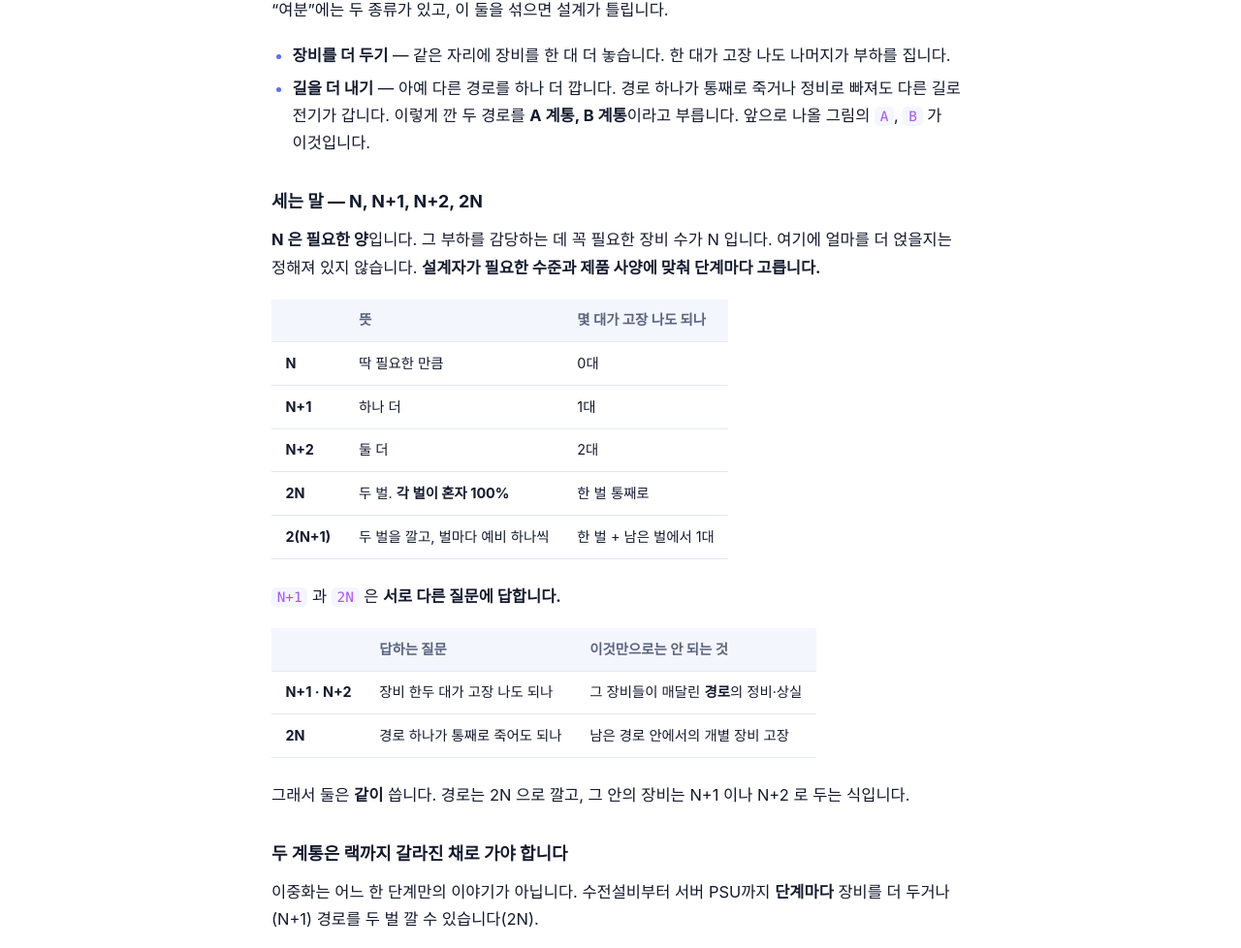
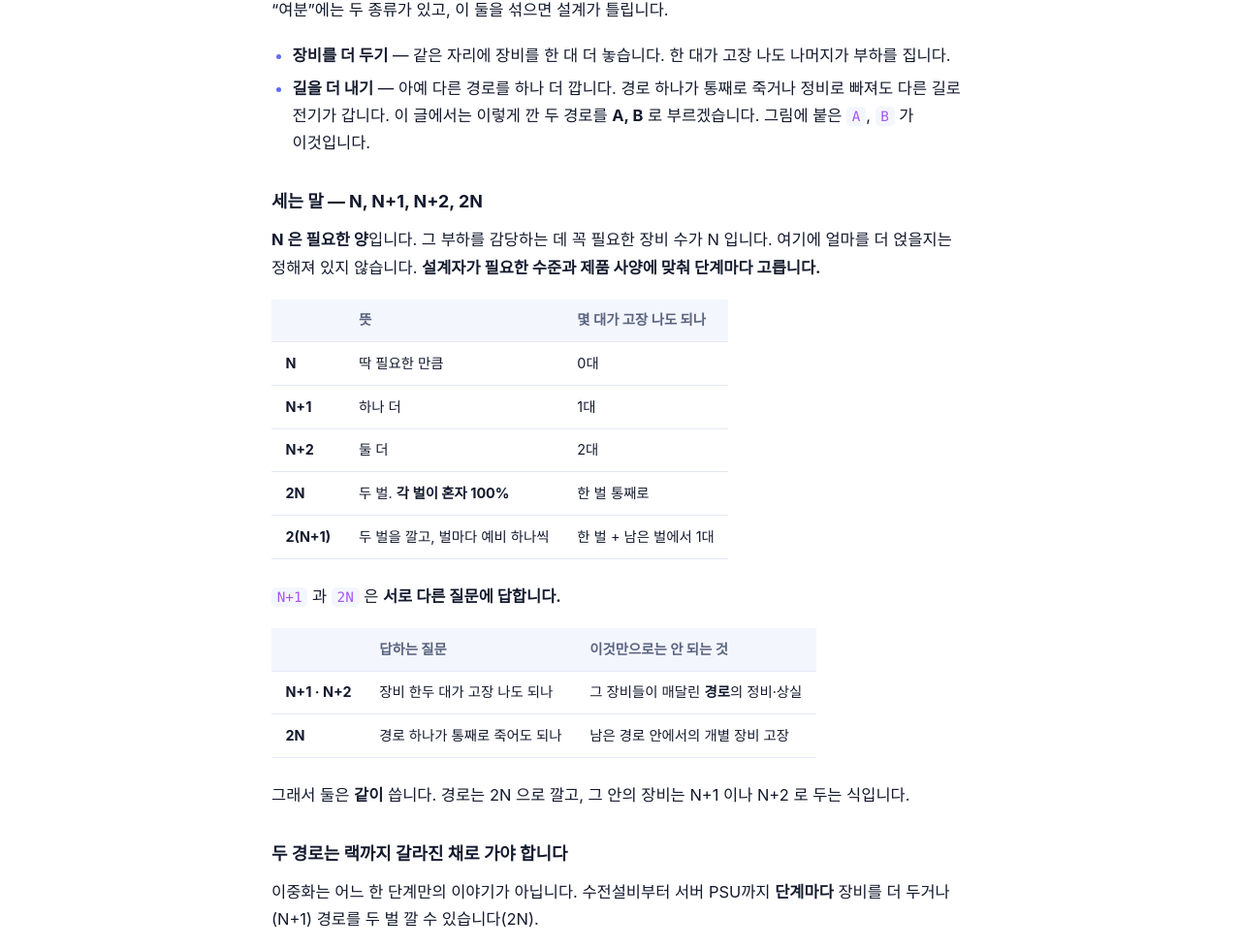
Before and after one commit to ssyrc/ssyrc.github.io, a Jekyll site: the page built from _posts/ko/2026-10-01-datacenter-power-supply.md, in a window 1280 px wide and 1400 px high, scrolled down 5594 px. Shown: the part 179-1157 px from the top of the window at 97% size. Built offline with Jekyll 4.4.1, drawn with Linux system fonts in a browser that asks for light colours; some web fonts are replaced; some of the changed text lies outside the part shown.

Commit message:
Introduce A and B as this post's shorthand, not as the industry's term
"A 계통 / B 계통" was presented as what the two paths are called, which I
had not checked for Korean practice. The post now says it will call them
A and B and points at the letters on the diagrams, which is all the
reader needs and claims nothing about usage.

계통 drops out with it; 경로 was already the word everywhere else.

Co-Authored-By: Claude Opus 5 <noreply@anthropic.com>
Claude-Session: https://claude.ai/code/session_01At6mD3wUXNXJZn78ZeJBtt

```diff
--- a/_posts/ko/2026-10-01-datacenter-power-supply.md
+++ b/_posts/ko/2026-10-01-datacenter-power-supply.md
@@ -44,8 +44,8 @@ cover: /assets/images/covers/power-supply.webp
 **분전반**은 그 아래에서 개별 회로(랙 줄, 조명 등)로 나눕니다.
 {: .note}
 
-※ 큰 데이터센터는 이 길을 **한 벌만 깔지 않습니다.** 같은 경로를 A 계통과 B 계통으로
-두 벌 깔아두는 곳이 있습니다. 그 이야기는 5절에서 따로 보겠습니다. 길 자체를 익히는
+※ 큰 데이터센터는 이 길을 **한 벌만 깔지 않습니다.** 같은 경로를 두 벌 깔아두는 곳이
+있습니다. 그 이야기는 5절에서 따로 보겠습니다. 길 자체를 익히는
 동안에는 한 줄로 보는 편이 훨씬 쉽습니다.
 {: .note}
 
@@ -133,8 +133,8 @@ CPU, GPU가 쓰는 건 DC거든요. 서버 뒤판에서 전원 코드가 꽂히
 - **장비를 더 두기** — 같은 자리에 장비를 한 대 더 놓습니다. 한 대가 고장 나도
   나머지가 부하를 집니다.
 - **길을 더 내기** — 아예 다른 경로를 하나 더 깝니다. 경로 하나가 통째로 죽거나
-  정비로 빠져도 다른 길로 전기가 갑니다. 이렇게 깐 두 경로를 **A 계통, B 계통**이라고
-  부릅니다. 앞으로 나올 그림의 `A`, `B` 가 이것입니다.
+  정비로 빠져도 다른 길로 전기가 갑니다. 이 글에서는 이렇게 깐 두 경로를 **A, B** 로
+  부르겠습니다. 그림에 붙은 `A`, `B` 가 이것입니다.
 
 ### 세는 말 — N, N+1, N+2, 2N
 
@@ -159,7 +159,7 @@ CPU, GPU가 쓰는 건 DC거든요. 서버 뒤판에서 전원 코드가 꽂히
 
 그래서 둘은 **같이** 씁니다. 경로는 2N 으로 깔고, 그 안의 장비는 N+1 이나 N+2 로 두는 식입니다.
 
-### 두 계통은 랙까지 갈라진 채로 가야 합니다
+### 두 경로는 랙까지 갈라진 채로 가야 합니다
 
 이중화는 어느 한 단계만의 이야기가 아닙니다. 수전설비부터 서버 PSU까지 **단계마다**
 장비를 더 두거나(N+1) 경로를 두 벌 깔 수 있습니다(2N).
@@ -174,7 +174,7 @@ CPU, GPU가 쓰는 건 DC거든요. 서버 뒤판에서 전원 코드가 꽂히
 
 <div class="diagram">{% include diagrams/power-rack.svg %}</div>
 
-이 예시처럼 이중 전원 서버를 쓰면, 두 계통이 처음 만나는 곳은 **서버 안**입니다.
+이 예시처럼 이중 전원 서버를 쓰면, 두 경로가 처음 만나는 곳은 **서버 안**입니다.
 분전반도, 버스덕트도, 탭박스도, 랙 PDU도 A와 B가 각각 따로입니다. 전원 코드가 하나뿐인
 장비는 랙 장착형 절체장치를 거쳐 두 경로를 받게 합니다.
 
```
